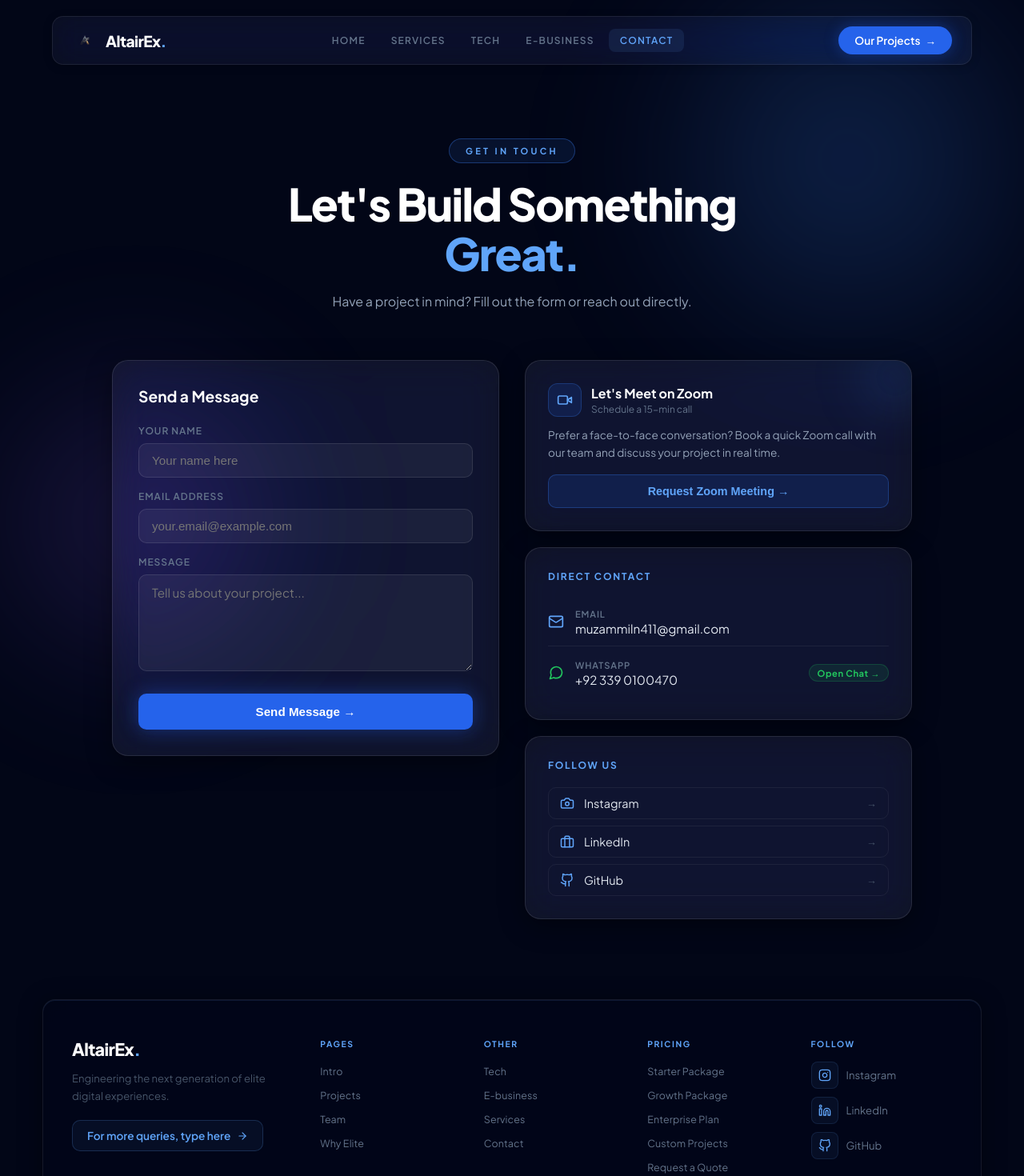
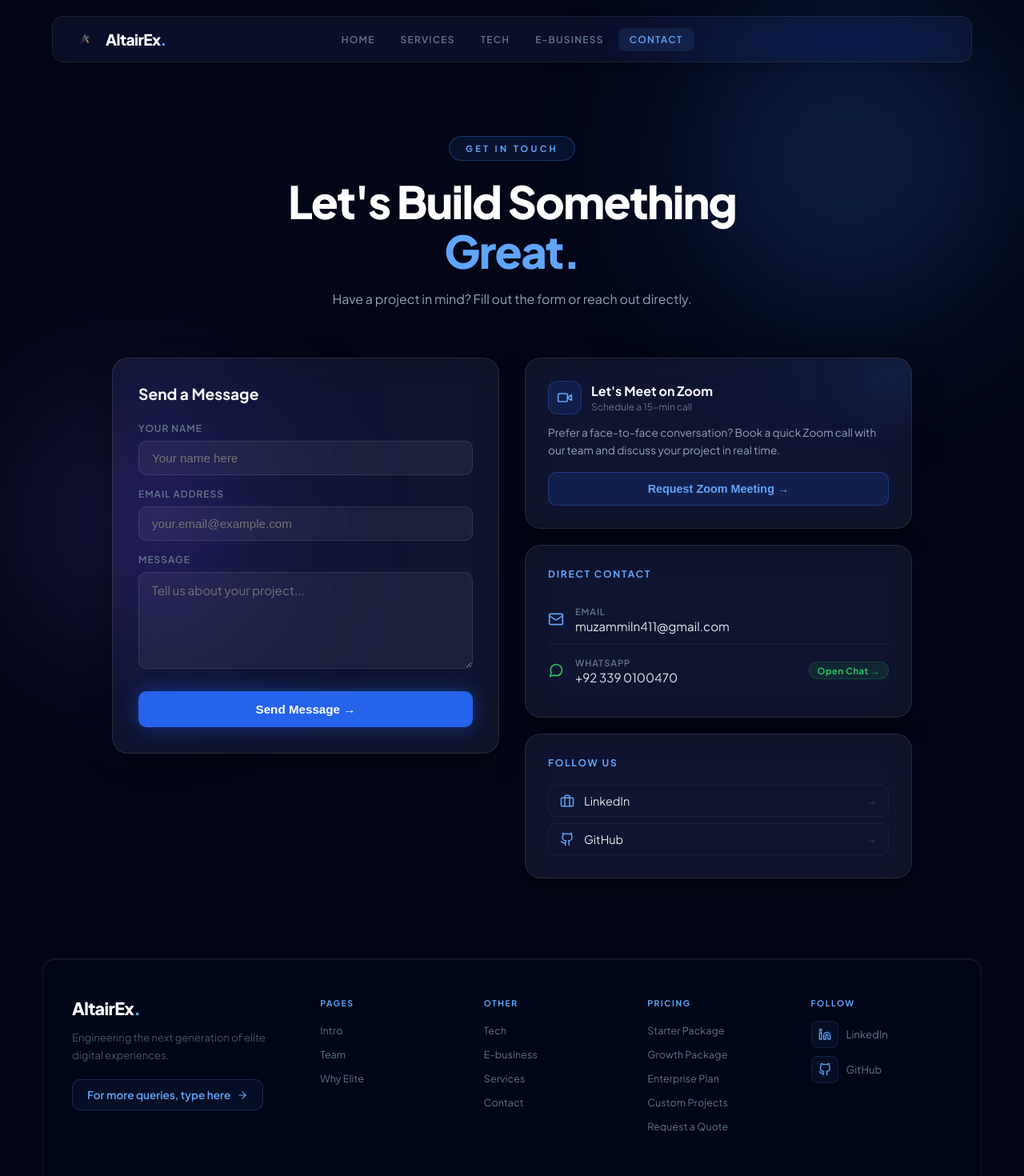
Before and after one commit to muzi470-lgtm/altairEx, a Next.js app: page /contact in a window 1280 px wide. Shown: the top 1470 px of the page at 80% size. Built offline with nearby package versions, Linux system fonts and the light colour scheme.

Commit message:
projects removed

```diff
--- a/src/app/projects/ProjectsClient.js
+++ b/src/app/_projects/ProjectsClient.js
@@ -2,7 +2,7 @@
 import { motion } from "framer-motion";
 import { ExternalLink } from "lucide-react";
 
-export default function ProjectsPage() {
+export default function ProjectsClients() {
   // ── 1. PROJECT DATA ──
   const PROJECTS = [
     {
--- a/src/app/contact/ContactClient.js
+++ b/src/app/contact/ContactClient.js
@@ -46,8 +46,7 @@ export default function ContactClient() {
   };
 
   const socials = [
-    { label: "Instagram", href: "https://instagram.com", icon: <CameraIcon /> },
-    { label: "LinkedIn", href: "https://linkedin.com", icon: <BriefcaseIcon /> },
+    { label: "LinkedIn", href: "https://www.linkedin.com/in/muzammil-naeem-52604640a/", icon: <BriefcaseIcon /> },
     { label: "GitHub", href: "https://github.com", icon: <GitHubIcon /> },
   ];
 
--- a/src/app/e-business/EBusinessClient.js
+++ b/src/app/e-business/EBusinessClient.js
@@ -7,7 +7,7 @@ import {
   Search, Mail, X, ArrowRight, Sparkles
 } from "lucide-react";
 
-export default function EbusinessClient() {
+export default function EBusinessClient() {
   // ── Modal State ──
   const [activeModal, setActiveModal] = useState(null);
 
--- a/src/app/page.js
+++ b/src/app/page.js
@@ -105,7 +105,7 @@ export default function Home() {
 
   const team = [
     { name: "Muzammil Naeem", role: "CEO & Visionary", dept: "Leadership", bio: "Founded in 2021 with a singular mission to accelerate your business growth, we have evolved into a powerhouse of 50+ elite developers dedicated to delivering excellence around the clock.", skills: ["Strategy", "Growth"], gradient: "linear-gradient(135deg, #1e3a8a 0%, #3b82f6 100%)", avatar: "M" },
-    { name: "Mudassir Naeem", role: "Engineering Lead", dept: "Tech Dept", bio: "Co-founded the agency in 2021 with a vision for technical excellence. I lead our global engineering powerhouse of 50+ developers, ensuring every line of code is optimized for your business growth.", skills: ["Cloud", "Security","System Architecture","Full-Stack Development"], gradient: "linear-gradient(135deg, #064e3b 0%, #10b981 100%)", avatar: "M" },
+    { name: "Tech Head", role: "Engineering Lead", dept: "Tech Dept", bio: "Co-founded the agency in 2021 with a vision for technical excellence. I lead our global engineering powerhouse of 50+ developers, ensuring every line of code is optimized for your business growth.", skills: ["Cloud", "Security","System Architecture","Full-Stack Development"], gradient: "linear-gradient(135deg, #064e3b 0%, #10b981 100%)", avatar: "M" },
     { name: "Growth Head", role: "Marketing Director", dept: "Business Dept", bio: "Joined the leadership team to revolutionize brand scaling. As a marketing expert, I specialize in turning business objectives into high-converting digital funnels that guarantee measurable growth and unmatched ROI.", skills: ["SEO", "Analytics","Digital Marketing","Conversion Optimization (CRO)","Growth Strategy"], gradient: "linear-gradient(135deg, #701a75 0%, #d946ef 100%)", avatar: "G" }
   ];
 
@@ -267,7 +267,7 @@ export default function Home() {
         </div>
 
         {/* ── 3. PORTFOLIO SWIPE SECTION ── */}
-        <section id="portfolio" style={{ minHeight: "100vh", display: "flex", flexDirection: "column", justifyContent: "center", padding: "80px 0" }}>
+        {/*<section id="portfolio" style={{ minHeight: "100vh", display: "flex", flexDirection: "column", justifyContent: "center", padding: "80px 0" }}>
           <div style={{ maxWidth: "1100px", margin: "0 auto 40px", width: "100%", padding: "0 24px", display: "flex", justifyContent: "space-between", alignItems: "flex-end" }}>
             <motion.div initial="hidden" whileInView="visible" viewport={{ amount: 0.5 }} variants={fadeLeft} transition={{ duration: 0.7 }}>
               <span style={{ color: "#60a5fa", fontWeight: "bold", textTransform: "uppercase", letterSpacing: "0.2em", fontSize: "0.8rem" }}>Case Studies</span>
@@ -349,10 +349,10 @@ export default function Home() {
                 </motion.div>
               ))}
             </motion.div>
-          </div>
+          </div> */}
 
           {/* Pagination Dots */}
-          <div style={{ display: "flex", justifyContent: "center", gap: "10px", marginTop: "36px" }}>
+         {/*} <div style={{ display: "flex", justifyContent: "center", gap: "10px", marginTop: "36px" }}>
             {portfolios.map((_, idx) => (
               <motion.button
                 key={idx}
@@ -371,7 +371,7 @@ export default function Home() {
               />
             ))}
           </div>
-        </section>
+        </section>*/}
 
         {/* ── 4. TEAM SECTION (Full Page per Member) ── */}
         <div id="team">
--- a/src/components/Footer.js
+++ b/src/components/Footer.js
@@ -2,13 +2,6 @@
 import Link from "next/link";
 
 /* ── Inline SVG Icons ── */
-const InstagramIcon = ({ size = 16 }) => (
-  <svg width={size} height={size} viewBox="0 0 24 24" fill="none" stroke="currentColor" strokeWidth="2" strokeLinecap="round" strokeLinejoin="round">
-    <rect x="2" y="2" width="20" height="20" rx="5" ry="5" />
-    <path d="M16 11.37A4 4 0 1 1 12.63 8 4 4 0 0 1 16 11.37z" />
-    <line x1="17.5" y1="6.5" x2="17.51" y2="6.5" />
-  </svg>
-);
 
 const LinkedInIcon = ({ size = 16 }) => (
   <svg width={size} height={size} viewBox="0 0 24 24" fill="none" stroke="currentColor" strokeWidth="2" strokeLinecap="round" strokeLinejoin="round">
@@ -67,7 +60,7 @@ export default function Footer() {
   // ── PROJECTS LINK ADDED IN MAIN PAGES ──
   const mainPages = [
     { label: "Intro", href: "/" },
-    { label: "Projects", href: "/projects" },
+    //{ label: "Projects", href: "/projects" },
     { label: "Team", href: "/#team" },
     { label: "Why Elite", href: "/#why-us" },
   ];
@@ -88,8 +81,7 @@ export default function Footer() {
   ];
 
   const socials = [
-    { label: "Instagram", href: "https://instagram.com", icon: <InstagramIcon /> },
-    { label: "LinkedIn", href: "https://linkedin.com", icon: <LinkedInIcon /> },
+    { label: "LinkedIn", href: "https://www.linkedin.com/in/muzammil-naeem-52604640a/", icon: <LinkedInIcon /> },
     { label: "GitHub", href: "https://github.com", icon: <GitHubIcon /> },
   ];
 
--- a/src/components/Navbar.js
+++ b/src/components/Navbar.js
@@ -95,6 +95,7 @@ export default function Navbar() {
           animate={{ y: 0, opacity: 1 }}
           transition={{ duration: 0.45 }}
           style={{
+            position: "relative",
             maxWidth: "1100px",
             margin: "0 auto",
             display: "flex",
@@ -137,8 +138,7 @@ export default function Navbar() {
 </Link>
 
           {/* ── Desktop Nav Links ── */}
-          <nav className="desktop-nav">
-            <ul style={{
+<nav className="desktop-nav" style={{ position: "absolute", left: "50%", transform: "translateX(-50%)" }}>            <ul style={{
               display: "flex",
               alignItems: "center",
               gap: "4px",
@@ -266,7 +266,7 @@ export default function Navbar() {
           </nav>
 
           {/* ── CTA Button (Desktop) ── */}
-<Link href="/projects" style={{ textDecoration: "none" }} className="desktop-nav">            <span
+{/*<Link href="/projects" style={{ textDecoration: "none" }} className="desktop-nav">            <span
               style={{
                 display: "inline-flex",
                 alignItems: "center",
@@ -295,6 +295,7 @@ export default function Navbar() {
             Our Projects <span>→</span>
             </span>
           </Link>
+          */}
 
           {/* ── Hamburger (Mobile) ── */}
           <button
@@ -426,7 +427,7 @@ export default function Navbar() {
             ))}
 
           {/* Mobile Menu ka end button */}
-<Link href="/projects" style={{ textDecoration: "none", marginTop: "8px" }} onClick={() => setMenuOpen(false)}>
+{/*<Link href="/projects" style={{ textDecoration: "none", marginTop: "8px" }} onClick={() => setMenuOpen(false)}>
   <span style={{
     display: "block",
     textAlign: "center",
@@ -440,6 +441,7 @@ export default function Navbar() {
     View Projects →
   </span>
 </Link>
+*/}
           </motion.div>
         )}
       </AnimatePresence>
```
Also changed, not shown: src/app/_projects/page.js (renamed from src/app/projects/page.js).
